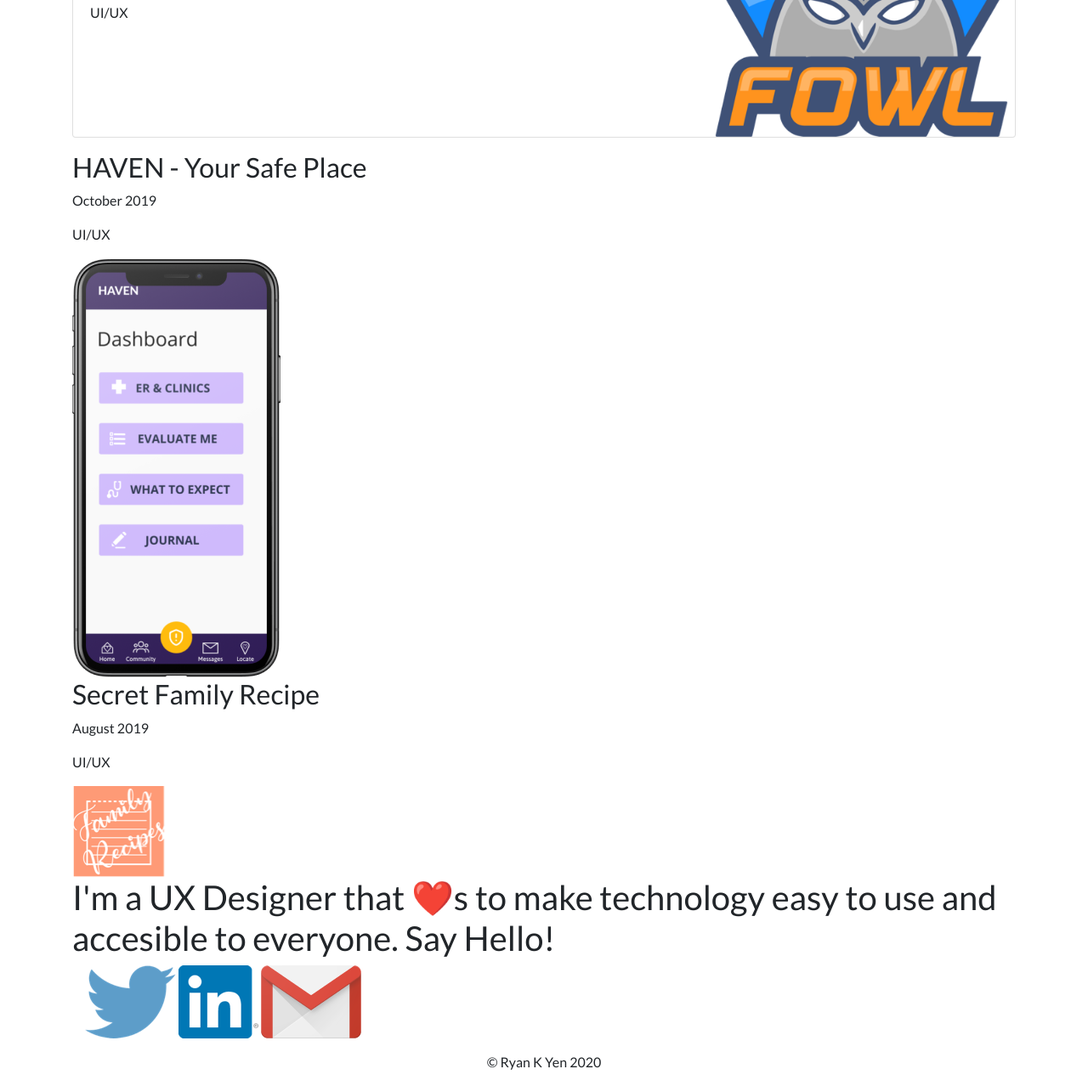
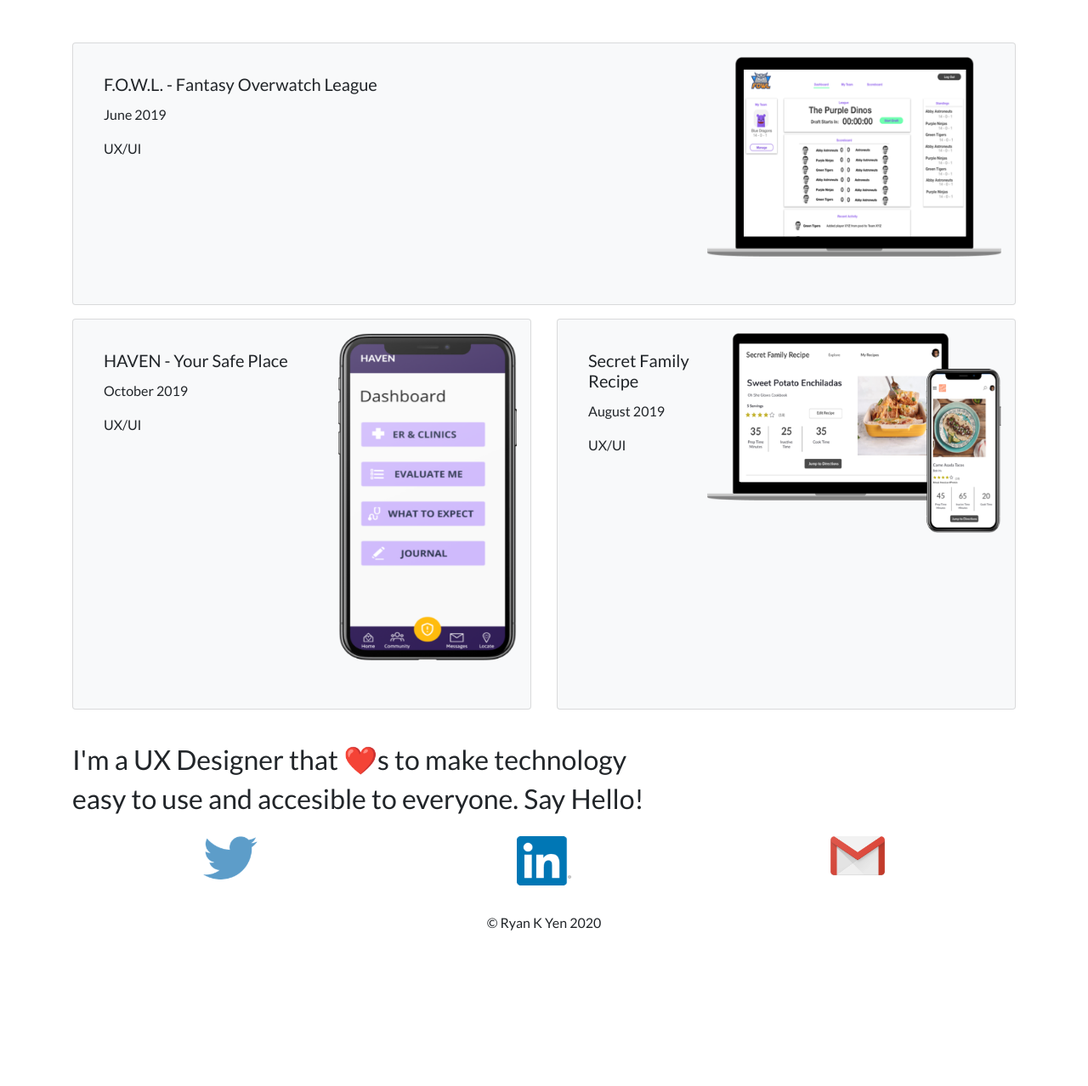
Before and after one commit to rkyen/rkyen.github.io, a website: page index.html in a window 1280 px wide. Shown: the part 330-1608 px from the top of the page at 85% size. After the commit the page ends 1444 px from the top, so only its background shows below. Drawn offline with Linux system fonts and the light colour scheme.

Commit message:
Updated Images, updated stlying and cards on the Website

```diff
--- a/index.html
+++ b/index.html
@@ -10,14 +10,15 @@
 
   <title>Ryan K Yen - UX Designer</title>
 
+  <!-- Lato Font -->
+  <link href="https://fonts.googleapis.com/css?family=Lato&display=swap" rel="stylesheet">
+
   <!-- Bootstrap core CSS -->
   <link href="vendor/bootstrap/css/bootstrap.min.css" rel="stylesheet">
 
-  <!-- Main CSS -->
+  <!-- My Own StyleSheet -->
   <link href="vendor/bootstrap/css/main.css" rel="stylesheet">
 
-  <!-- Lato Font -->
-  <link href="https://fonts.googleapis.com/css?family=Lato&display=swap" rel="stylesheet">
 
 </head>
 
@@ -50,7 +51,7 @@
   </nav>
 
   <!-- Landing Message -->
-  <div class="container">
+  <div class="container" style="height:300px">
     <div class="row">
       <div class="col-lg-12 text-left">
         <h1 class="mt-5">Hey there! My name is Ryan</h1>
@@ -59,28 +60,18 @@
     </div>
   </div>
 
-  <!-- Projects
-    <div class="container">
-    <div class="row">
-      <div class="col-lg-12">
-      <h2> F.O.W.L. - Fantasy Overwatch League</h2>
-      <p> June 2019</p>
-      <p> UI/UX</p>
-      <img class="FOWLLogo" src="vendor/img/fowl.png" alt="Fantasy Overwatch Logo">
-      </div>
-    </div>
-  </div>
-  -->
+  <!-- Projects -->
 
    <div class="container">
     <div class="row">
       <div class="col-lg-12">
-  <div class="card mb-3 d-flex flex-row-reverse">
-  <img src="vendor/img/fowl.png" class="img-responsive" alt="Fantasy Overwatch Logo" width="357" height="254">
+
+  <div class="card bg-light w-100 h-100 p-3 mb-3 mt-4 d-flex justify-content-around flex-row-reverse">
+  <img src="vendor/img/FOWL_Example.png" class="img-responsive" alt="Fantasy Overwatch Example" width="346" height="235">
   <div class="card-body">
     <h5 class="card-title">F.O.W.L. - Fantasy Overwatch League </h5>
     <p class="card-text">June 2019</p>
-    <p class="card-text">UI/UX</p>
+    <p class="card-text">UX/UI</p>
   </div>
 </div>
 </div>
@@ -88,48 +79,58 @@
 </div>
 
 
-    <div class="container">
+    <div class="container pt-3 mb-5">
     <div class="row">
       <div class="col-lg-6">
-      <h2> HAVEN - Your Safe Place</h2>
-      <p> October 2019</p>
-      <p> UI/UX</p>
-      <img class="HavenLogo" src="vendor/img/havenApp.png" alt="HAVEN Logo">
+
+  <div class="card bg-light w-100 h-100 p-3 mb-3 mt-4 d-flex flex-row-reverse">
+  <img src="vendor/img/havenApp.png" class="img-responsive" alt="Haven App" width="210" height="386">
+  <div class="card-body">
+    <h5 class="card-title">HAVEN - Your Safe Place </h5>
+    <p class="card-text">October 2019</p>
+    <p class="card-text">UX/UI</p>
+  </div>
+</div>
+      </div>
+
+
+ <div class="col-lg-6">
+<div class="card bg-light w-100 h-100 p-3 mb-3 mt-4 d-flex flex-row-reverse">
+  <img src="vendor/img/AppExamples.png" class="img-responsive" alt="Secret Family Recipe App" width="346" height="235">
+  <div class="card-body">
+    <h5 class="card-title">Secret Family Recipe </h5>
+    <p class="card-text">August 2019</p>
+    <p class="card-text">UX/UI</p>
+  </div>
+</div>
+
       </div>
     </div>
   </div>
 
-      <div class="container">
+
+
+  <!-- UVP/Contact Me -->
+    <div class="container pt-3">
     <div class="row">
-      <div class="col-lg-6">
-      <h2> Secret Family Recipe</h2>
-      <p> August 2019</p>
-      <p> UI/UX</p>
-      <img class="SecretFamilyLogo" src="vendor/img/Family_Recipes.png" alt="Secret Family Recipe Logo">
+      <div class="col-lg-12 text-left">
+      <h2 class=text_light> I'm a UX Designer that ❤️s to make technology</h2> <h2>easy to use and accesible to everyone. Say Hello!</h2>
       </div>
     </div>
   </div>
 
-  <!-- UVP/Contact Me -->
-    <div class="container">
-    <div class="row">
-      <div class="col-lg-12 text-left">
-      <h1 class=UVP> I'm a UX Designer that ❤️s to make technology easy to use and accesible to everyone. Say Hello!</h2>
-      </div>
-    </div>
-
      <div class="container">
      <div class="row">
-      <div class="col-lg-12">
-      <a href="https://www.twitter.com/rk_yen"> <img class="twitterLogo" src="vendor/img/twitter.png" alt="Twitter Logo">
+      <div class="d-flex justify-content-around col-lg-12 text-left p-3">
+      <a href="https://www.twitter.com/rk_yen"> <img class="twitterLogo" src="vendor/img/twitter.png" width= "64" alt="Twitter Logo">
 
-      <a href="https://www.linkedin.com/in/ryankyen/"> <img class="LinkedInLogo" src="vendor/img/linkedin.png" alt="LinkedIn Logo"> </a>
 
-      <a href="mailto:ryan.kho.yen@gmail.com"> <img class="eMail" src="vendor/img/gmail.png" alt="gMail Logo"> </a>
+      <a href="https://www.linkedin.com/in/ryankyen/"> <img class="LinkedInLogo" src="vendor/img/linkedin.png" width= "64" alt="LinkedIn Logo"> </a>
+
+      <a href="mailto:ryan.kho.yen@gmail.com"> <img class="eMail" src="vendor/img/gmail.png" width= "64" alt="gMail Logo"> </a>
     </div>
       </div>
     </div>
-  </div>
 
     <!-- Copyright -->
   <div class="footer-copyright text-center py-3">© Ryan K Yen 2020
--- a/vendor/bootstrap/css/main.css
+++ b/vendor/bootstrap/css/main.css
@@ -1,3 +1,7 @@
 * {
 	font-family: 'Lato', sans-serif;
 }
+
+#footer {
+	padding-top: 25%;
+}
```
Also changed, not shown: vendor/img/AppExamples.png (added), vendor/img/FOWL_Example.png (added).
